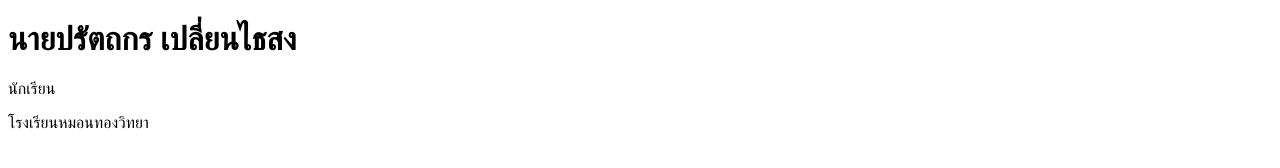
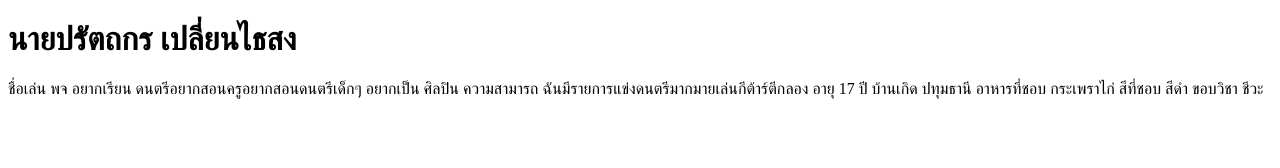
Before and after one commit to 14520-hash/portfolio, a plain HTML site: page profile.html in a window 1280 px wide. Drawn offline with Linux system fonts and the light colour scheme.

Commit message:
Update profile.html

```diff
--- a/profile.html
+++ b/profile.html
@@ -5,7 +5,15 @@
 </head>
 <body>
 <h1>นายปรัตถกร เปลี่ยนไธสง</h1>
-<p>นักเรียน</p>
-<p>โรงเรียนหมอนทองวิทยา</p>
+<p>ชื่อเล่น พจ
+    อยากเรียน ดนตรีอยากสอนครูอยากสอนดนตรีเด็กๆ
+    อยากเป็น ศิลปิน
+    ความสามารถ ฉันมีรายการแข่งดนตรีมากมายเล่นกีต้าร์ตีกลอง
+    อายุ 17 ปี
+    บ้านเกิด ปทุมธานี
+    อาหารที่ชอบ กระเพราไก่
+    สีที่ชอบ สีดำ
+    ขอบวิชา ชีวะ
+</p>
 </body>
 </html>
```
